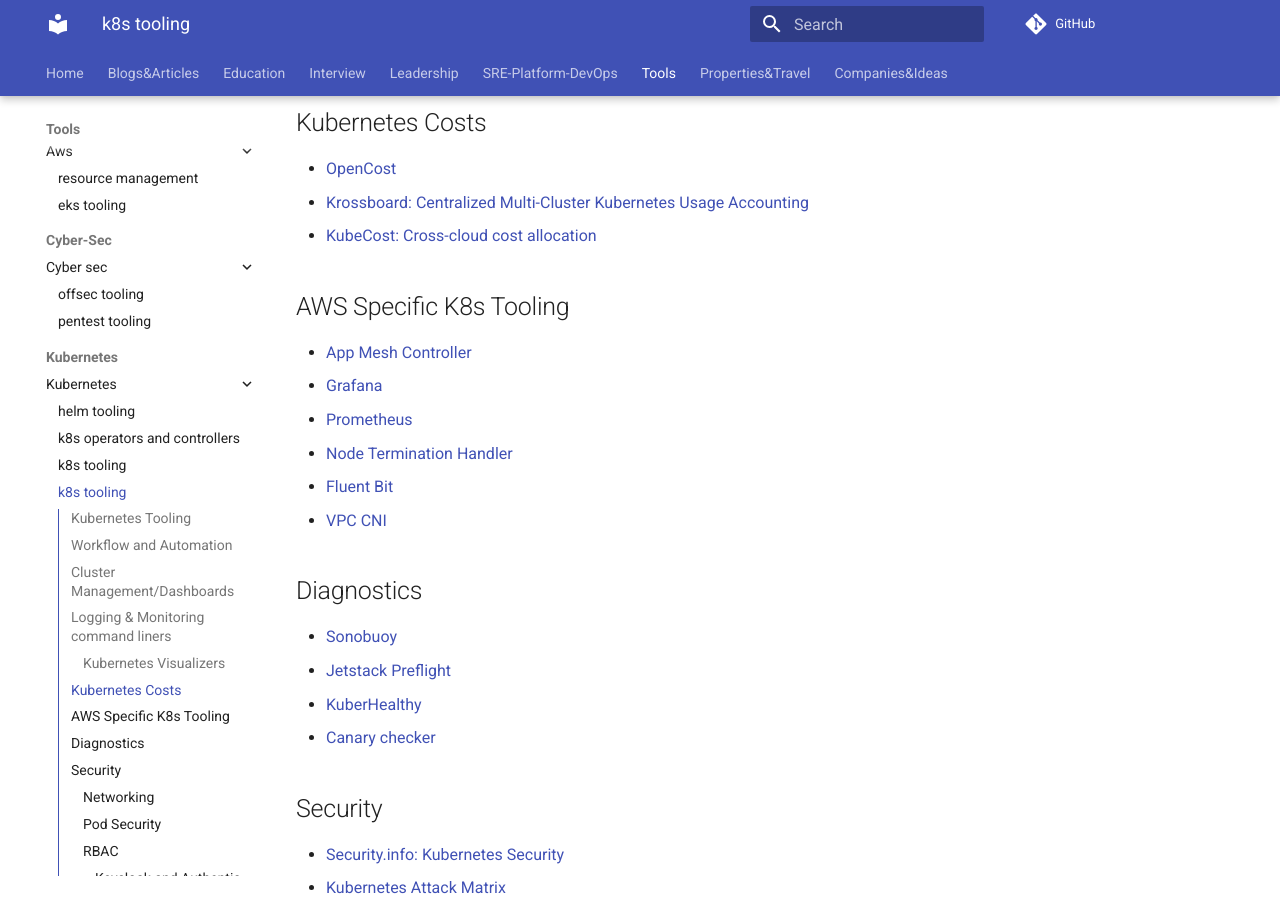
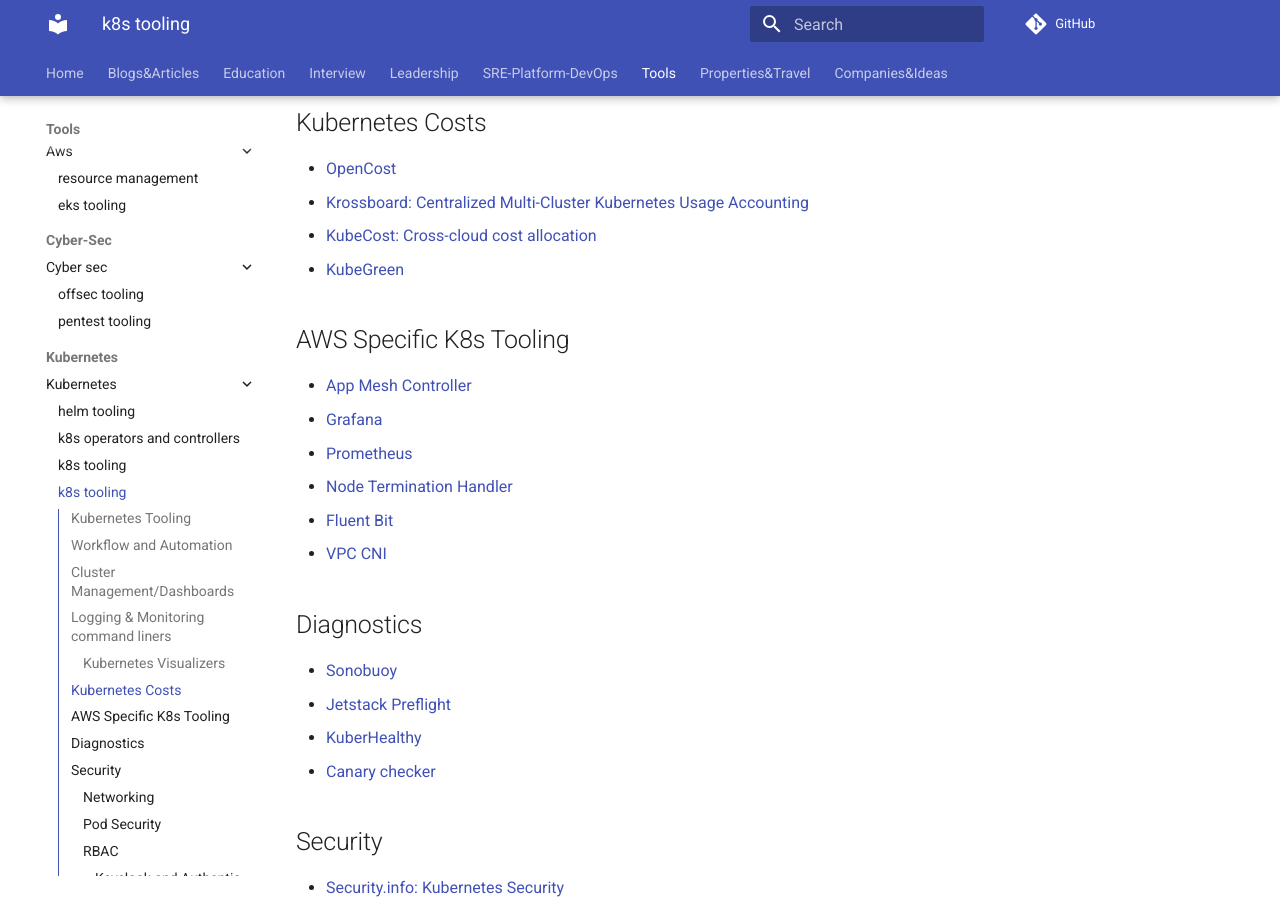
Before and after one commit to ivankatliarchuk/knowledge-base, an MkDocs documentation site: the page built from docs/tools/kubernetes/k8s.md, in a window 1280 px wide and 900 px high, scrolled down 1472 px. Built offline with MkDocs 1.6.1 and Material for MkDocs 9.7.7, drawn with Linux system fonts in a browser that asks for light colours; comment, search, counter and statistics services are not loaded.

Commit message:
added kubegreen
Signed-off-by: ivan katliarchuk <ivan.katliarchuk@gmail.com>

```diff
--- a/docs/tools/kubernetes/k8s.md
+++ b/docs/tools/kubernetes/k8s.md
@@ -55,6 +55,7 @@
 - [OpenCost](http://opencost.io/)
 - [Krossboard: Centralized Multi-Cluster Kubernetes Usage Accounting](https://github.com/rchakode/kube-opex-analytics)
 - [KubeCost: Cross-cloud cost allocation](https://github.com/kubecost/cost-model)
+- [KubeGreen](https://kube-green.dev/docs/getting-started/)
 
 ## AWS Specific K8s Tooling
 
```
